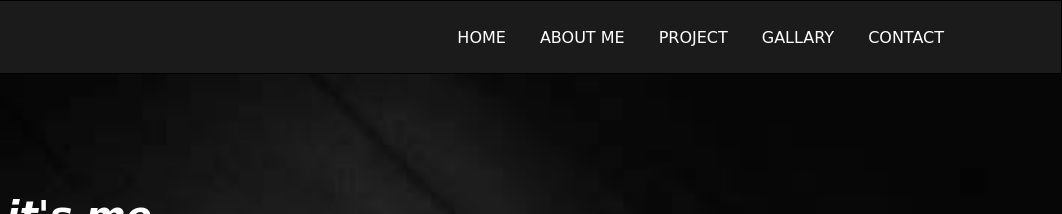
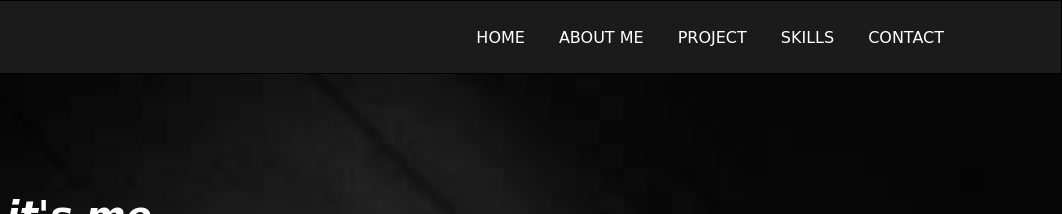
Before and after one commit to PasinduEkanayake2001/PasinduEkanayake2001.github.io, a plain HTML site: page index.html in a window 1280 px wide. Shown: the top 214 px of the page, 218-1280 px from the left. Drawn offline with nearby package versions, Linux system fonts and the light colour scheme.

```diff
--- a/index.html
+++ b/index.html
@@ -24,7 +24,7 @@
             <li><a href="#home">Home</a></li>
             <li><a href="#about">About Me</a></li>
             <li><a href="#Project">Project</a></li>
-            <li><a href="#Gallary">Gallary</a></li>
+            <li><a href="#Skills">Skills</a></li>
             <li><a href="#contact">Contact</a></li>
         </ul>
         <!--icons-->
```
